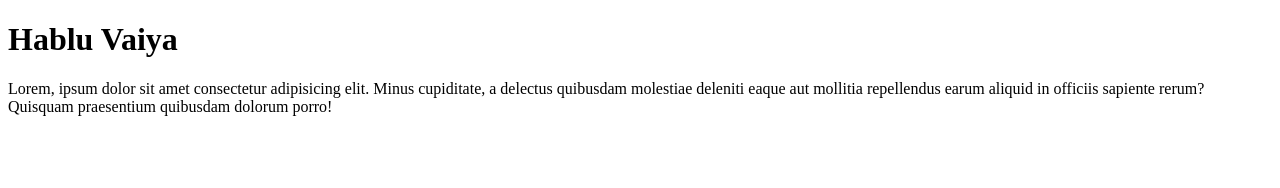
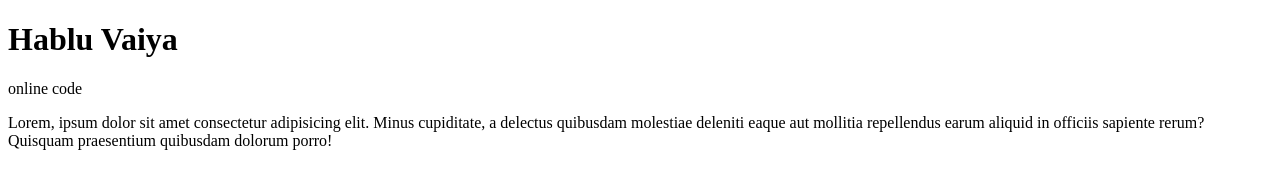
Before and after one commit to akashmeherpurr/first-project, a plain HTML site: page index.html in a window 1280 px wide. Drawn offline with Linux system fonts and the light colour scheme.

Commit message:
Update index.html

```diff
--- a/index.html
+++ b/index.html
@@ -8,6 +8,7 @@
 </head>
 <body>
     <h1>Hablu Vaiya</h1>
+    <p> online code </p>
     <p>Lorem, ipsum dolor sit amet consectetur adipisicing elit. Minus cupiditate, a delectus quibusdam molestiae deleniti eaque aut mollitia repellendus earum aliquid in officiis sapiente rerum? Quisquam praesentium quibusdam dolorum porro!</p>
 </body>
 </html>
```
